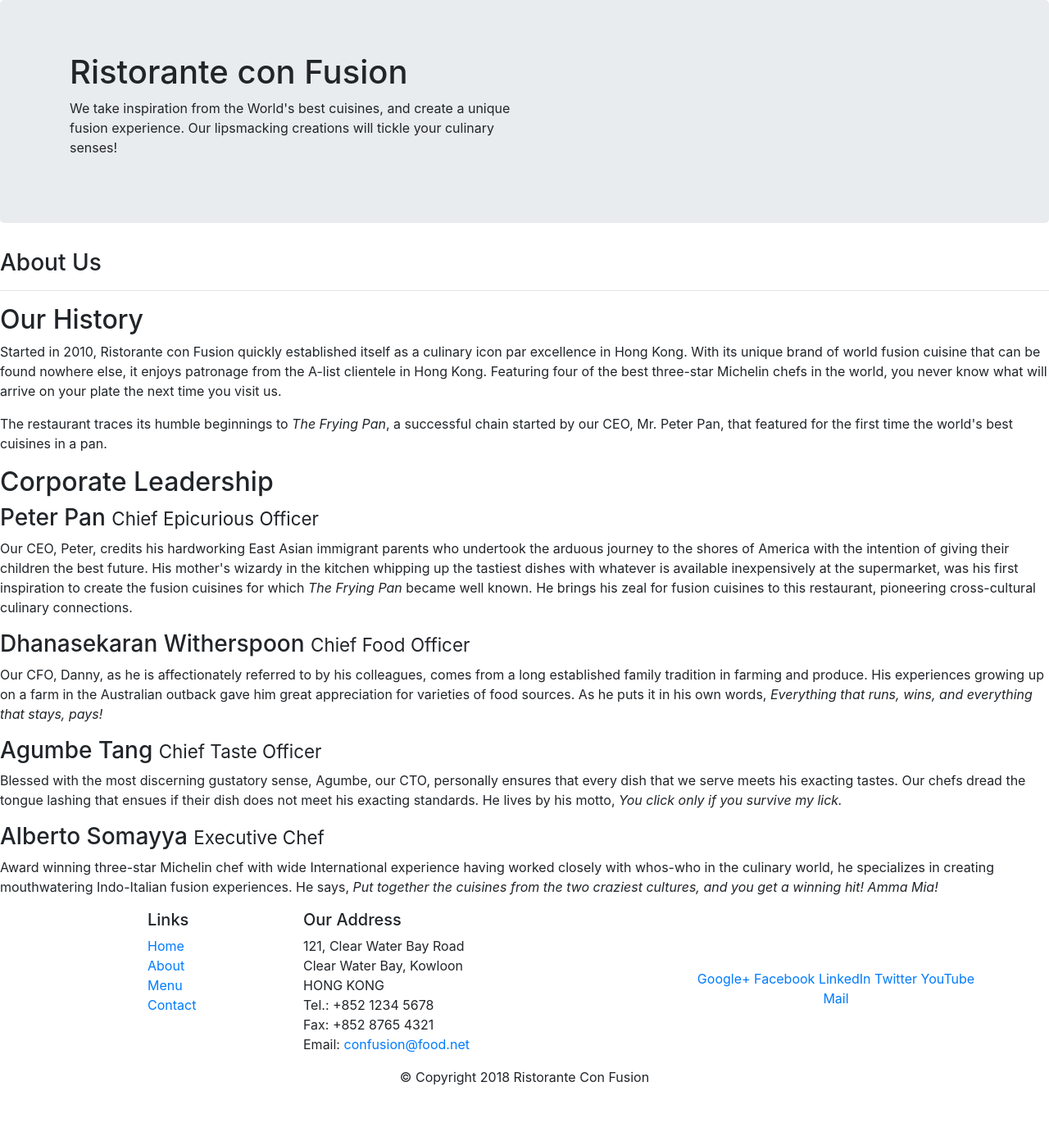
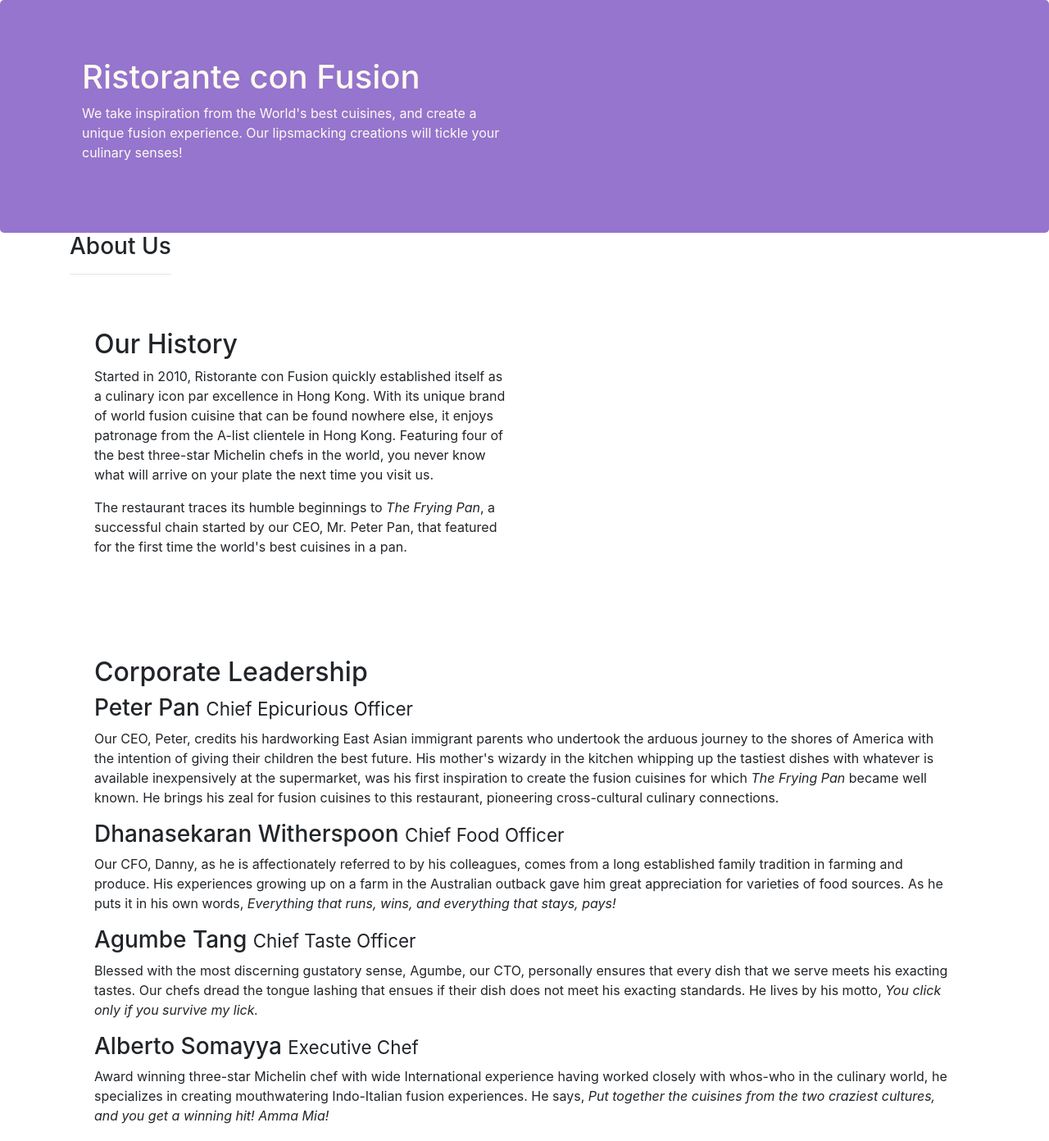
Before and after one commit to Hemal99/Assignment-1, a website: page aboutus.html in a window 1280 px wide. Shown: the top 1392 px of the page at 82% size. Before the commit the page ends 1342 px from the top, so only its background shows below. Drawn offline with nearby package versions, Linux system fonts and the light colour scheme.

Commit message:
Assignment1

```diff
--- a/aboutus.html
+++ b/aboutus.html
@@ -10,6 +10,7 @@
 
      <!-- Bootstrap CSS -->
      <link rel="stylesheet" href="node_modules/bootstrap/dist/css/bootstrap.min.css">
+     <link rel="stylesheet" href="css\styles.css">
 
 </head>
 
@@ -28,44 +29,60 @@
         </div>
     </header>
 
-    <div>
-        <div>
+    <div class="container">
+        <div class="row row-header">
             <div>
                <h3>About Us</h3>
                <hr>
             </div>
         </div>
 
-        <div>
-            <div>
+        <div class="container">
+            <div class="row row-header row-content ">
+                <div class="col col-md-6">
                     <h2>Our History</h2>
                     <p>Started in 2010, Ristorante con Fusion quickly established itself as a culinary icon par excellence in Hong Kong. With its unique brand of world fusion cuisine that can be found nowhere else, it enjoys patronage from the A-list clientele in Hong Kong.  Featuring four of the best three-star Michelin chefs in the world, you never know what will arrive on your plate the next time you visit us.</p>
                     <p>The restaurant traces its humble beginnings to <em>The Frying Pan</em>, a successful chain started by our CEO, Mr. Peter Pan, that featured for the first time the world's best cuisines in a pan.</p>
+                </div>
             </div>
             <div>
             </div>
         </div>
 
 
-        <div>
-            <div>
+        <div class="container">
+            <div class="row row-header row-content">
+                <div class="col col-md-12 ">
+                        <div class="row">
+                         <div class="col-12 col align-self-center">
                             <h2>Corporate Leadership</h2>
                             <h3>Peter Pan <small>Chief Epicurious Officer</small></h3>
-                <p>Our CEO, Peter, credits his hardworking East Asian immigrant parents who undertook the arduous journey to the shores of America with the intention of giving their children the best future. His mother's wizardy in the kitchen whipping up the tastiest dishes with whatever is available inexpensively at the supermarket, was his first inspiration to create the fusion cuisines for which <em>The Frying Pan</em> became well known. He brings his zeal for fusion cuisines to this restaurant, pioneering cross-cultural culinary connections.</p>
+                        <div class="d-none d-sm-block">
+                            <p>Our CEO, Peter, credits his hardworking East Asian immigrant parents who undertook the arduous journey to the shores of America with the intention of giving their children the best future. His mother's wizardy in the kitchen whipping up the tastiest dishes with whatever is available inexpensively at the supermarket, was his first inspiration to create the fusion cuisines for which <em>The Frying Pan</em> became well known. He brings  his zeal for fusion cuisines to this restaurant, pioneering cross-cultural culinary connections.</p>
+                        </div>
+                       </div>
+                         </div>
                             <h3>Dhanasekaran Witherspoon <small>Chief Food Officer</small></h3>
+                       <div class="d-none d-sm-block">
                             <p>Our CFO, Danny, as he is affectionately referred to by his colleagues, comes from a long established family tradition in farming and produce. His experiences growing up on a farm in the Australian outback gave him great appreciation for varieties of food sources. As he puts it in his own words, <em>Everything that runs, wins, and everything that stays, pays!</em></p>
+                       </div>
                             <h3>Agumbe Tang <small>Chief Taste Officer</small></h3>
+                        <div class="d-none d-sm-block">
                             <p>Blessed with the most discerning gustatory sense, Agumbe, our CTO, personally ensures that every dish that we serve meets his exacting tastes. Our chefs dread the tongue lashing that ensues if their dish does not meet his exacting standards. He lives by his motto, <em>You click only if you survive my lick.</em></p>
+                        </div>
                             <h3>Alberto Somayya <small>Executive Chef</small></h3>
+                        <div class="d-none d-sm-block">
                             <p>Award winning three-star Michelin chef with wide International experience having worked closely with whos-who in the culinary world, he specializes in creating mouthwatering Indo-Italian fusion experiences. He says, <em>Put together the cuisines from the two craziest cultures, and you get a winning hit! Amma Mia!</em></p>
                         </div>
                         </div>
-
                         </div>
-
+                    </div>
+               </div>
+          </div>
+        </div>
      <footer class="footer">
         <div class="container">
-            <div class="row">
+            <div class="row row-content">
                 <div class="col-4 offset-1 col-sm-2">
                     <h5>Links</h5>
                     <ul class="list-unstyled">
--- a/css/styles.css
+++ b/css/styles.css
@@ -0,0 +1,24 @@
+.row-header{
+    margin: 0px auto;
+    padding: 0px auto;
+}
+
+.row-content{
+    margin: 0px auto;
+    padding: 50px 0px 50px 0px;
+    border-bottom: 1px;
+    min-height: 400px;
+}
+.footer{
+    background-color: #d1c4e9;
+    margin: 0px auto;
+    padding: 20px 0px 20px 0px;
+    }
+
+.jumbotron{
+    padding: 70px 30px 70px 30px;
+    margin: 0px auto;
+    background: #9575cd;
+    color: floralwhite;
+
+    }
```
Lines whose indentation alone changed are shown as unchanged.
